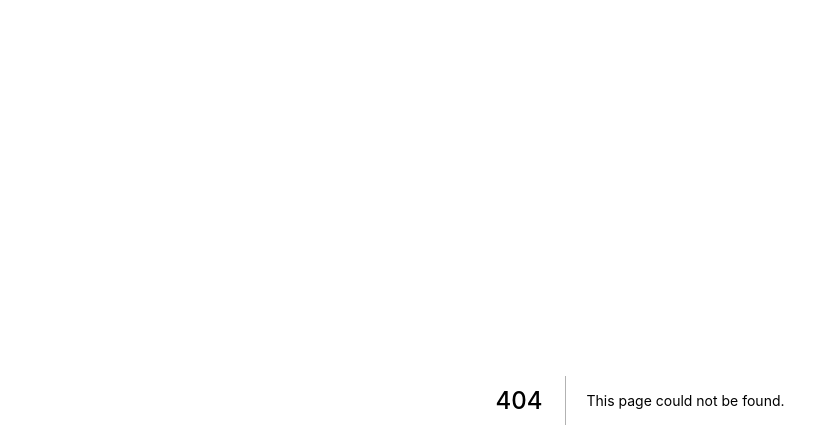
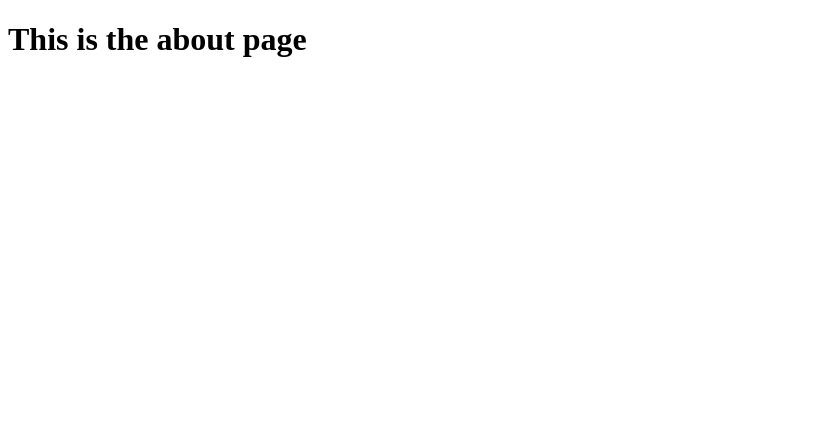
Before and after one commit to CloudBop/first-simple-nextjs, a Next.js app: page /about in a window 1280 px wide. Before the commit this address had no page. Shown: the top 448 px of the page, without its empty margins (0-839 px from the left). Built offline with nearby package versions, Linux system fonts and the light colour scheme.

Commit message:
+log to show SSR+Client running code

```diff
--- /dev/null
+++ b/pages/about.js
@@ -0,0 +1,7 @@
+const AboutPage = () => {
+  console.log("I am running ssr&&client")
+  return (
+    <h1>This is the about page</h1>
+  )
+}
+export default AboutPage
```
